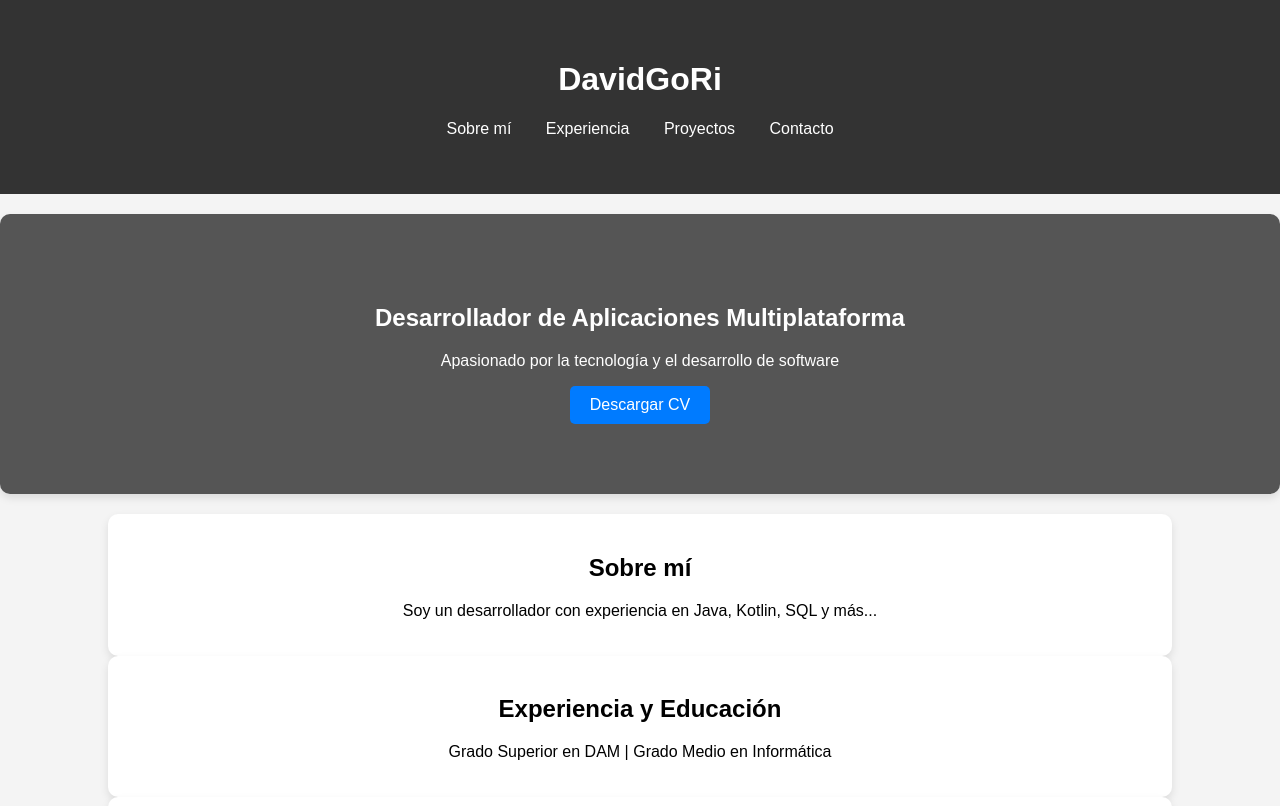
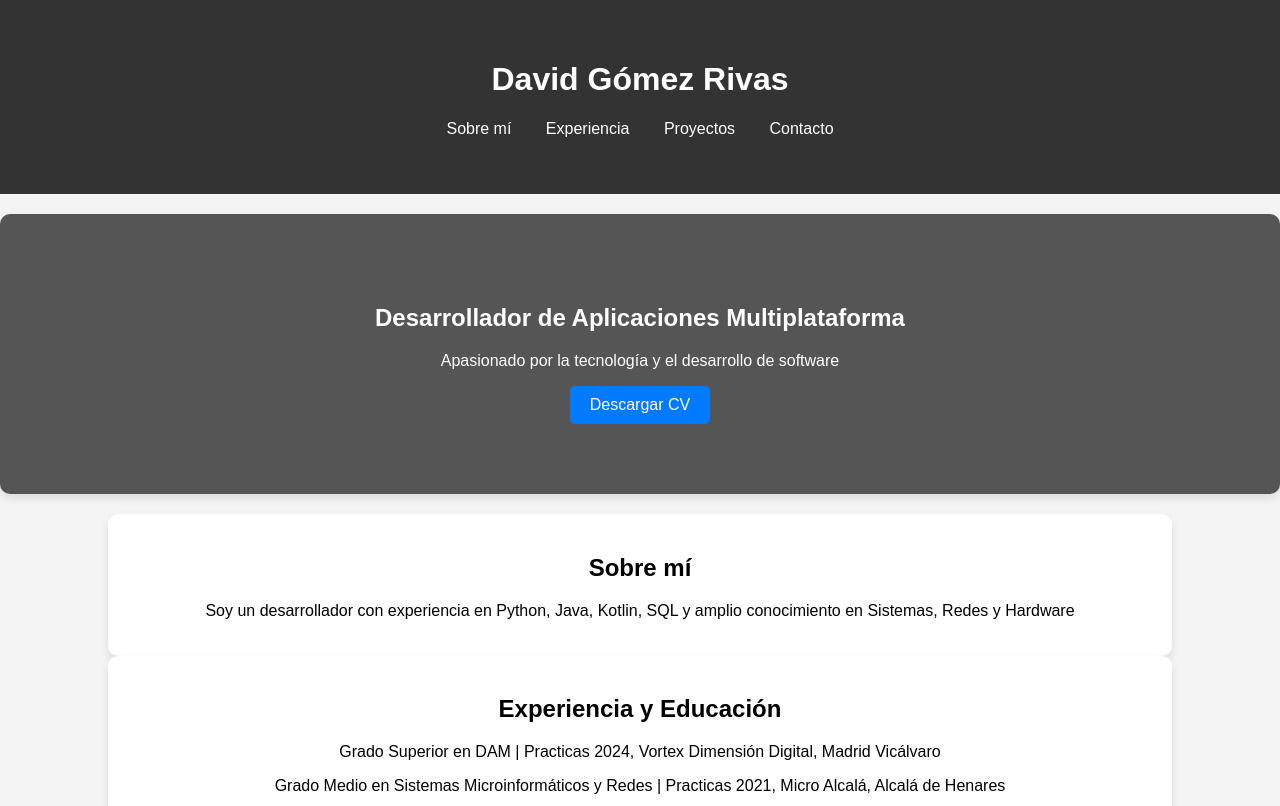
Before and after one commit to DavidGoRi/portfolio, a plain HTML site: page index.html in a window 1280 px wide. Shown: the top 806 px of the page. Drawn offline with Linux system fonts and the light colour scheme; a script that the page names is missing.

Commit message:
Update index.html

```diff
--- a/index.html
+++ b/index.html
@@ -3,14 +3,14 @@
 <head>
     <meta charset="UTF-8">
     <meta name="viewport" content="width=device-width, initial-scale=1.0">
-    <title>DavidGoRi | Portfolio</title>
+    <title>David Gómez Rivas | Portfolio</title>
     <link rel="stylesheet" href="styles.css">
     <script defer src="scripts.js"></script>
 </head>
 <body>
     <header>
         <div class="container">
-            <h1>DavidGoRi</h1>
+            <h1>David Gómez Rivas</h1>
             <nav>
                 <ul>
                     <li><a href="#about">Sobre mí</a></li>
@@ -32,12 +32,13 @@
 
     <section id="about" class="container">
         <h2>Sobre mí</h2>
-        <p>Soy un desarrollador con experiencia en Java, Kotlin, SQL y más...</p>
+        <p>Soy un desarrollador con experiencia en Python, Java, Kotlin, SQL y amplio conocimiento en Sistemas, Redes y Hardware</p>
     </section>
 
     <section id="experience" class="container">
         <h2>Experiencia y Educación</h2>
-        <p>Grado Superior en DAM | Grado Medio en Informática</p>
+        <p>Grado Superior en DAM | Practicas 2024, Vortex Dimensión Digital, Madrid Vicálvaro</p>
+        <p>Grado Medio en Sistemas Microinformáticos y Redes | Practicas 2021, Micro Alcalá, Alcalá de Henares</p>
     </section>
 
     <section id="projects" class="container">
```
